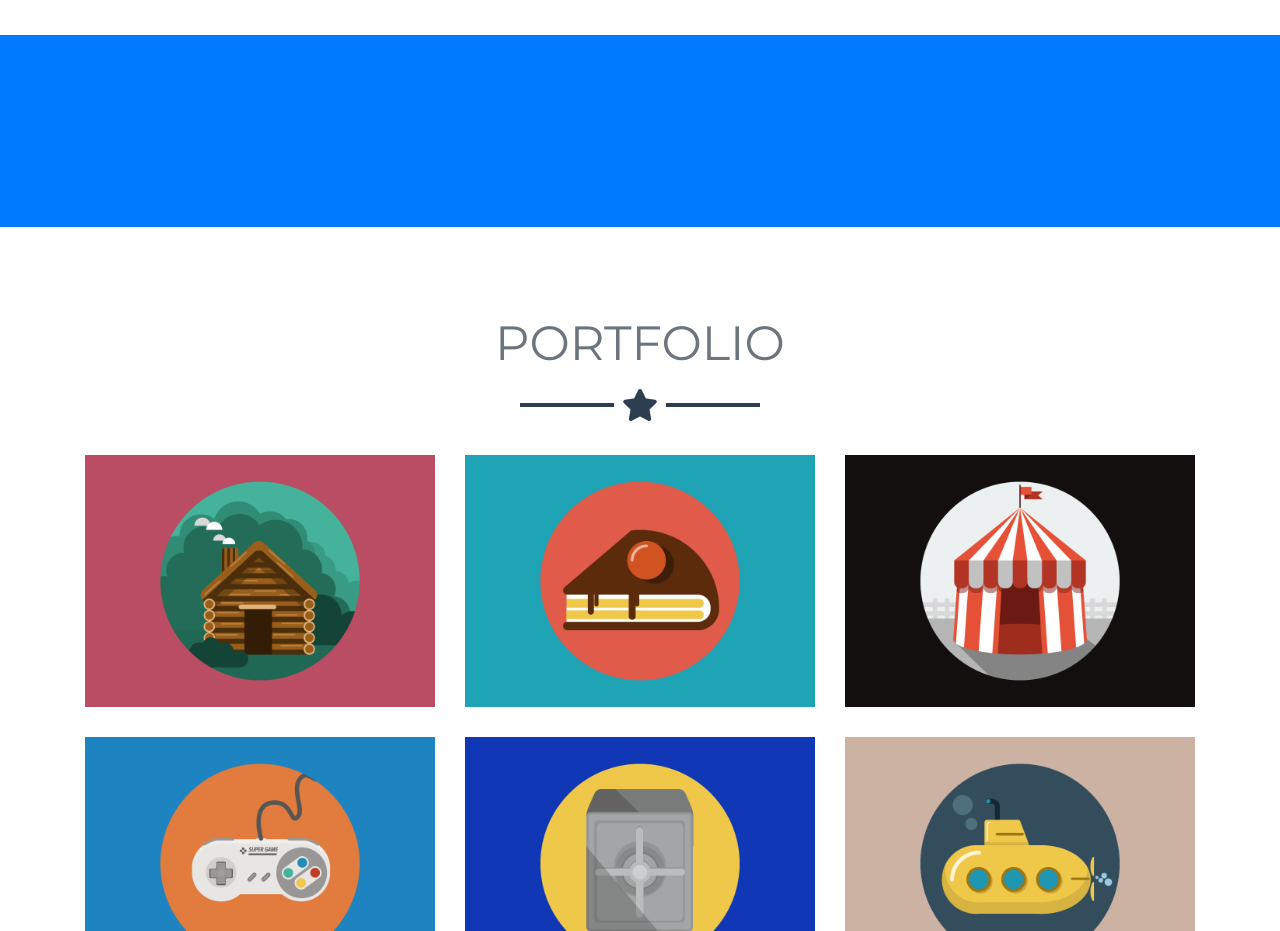
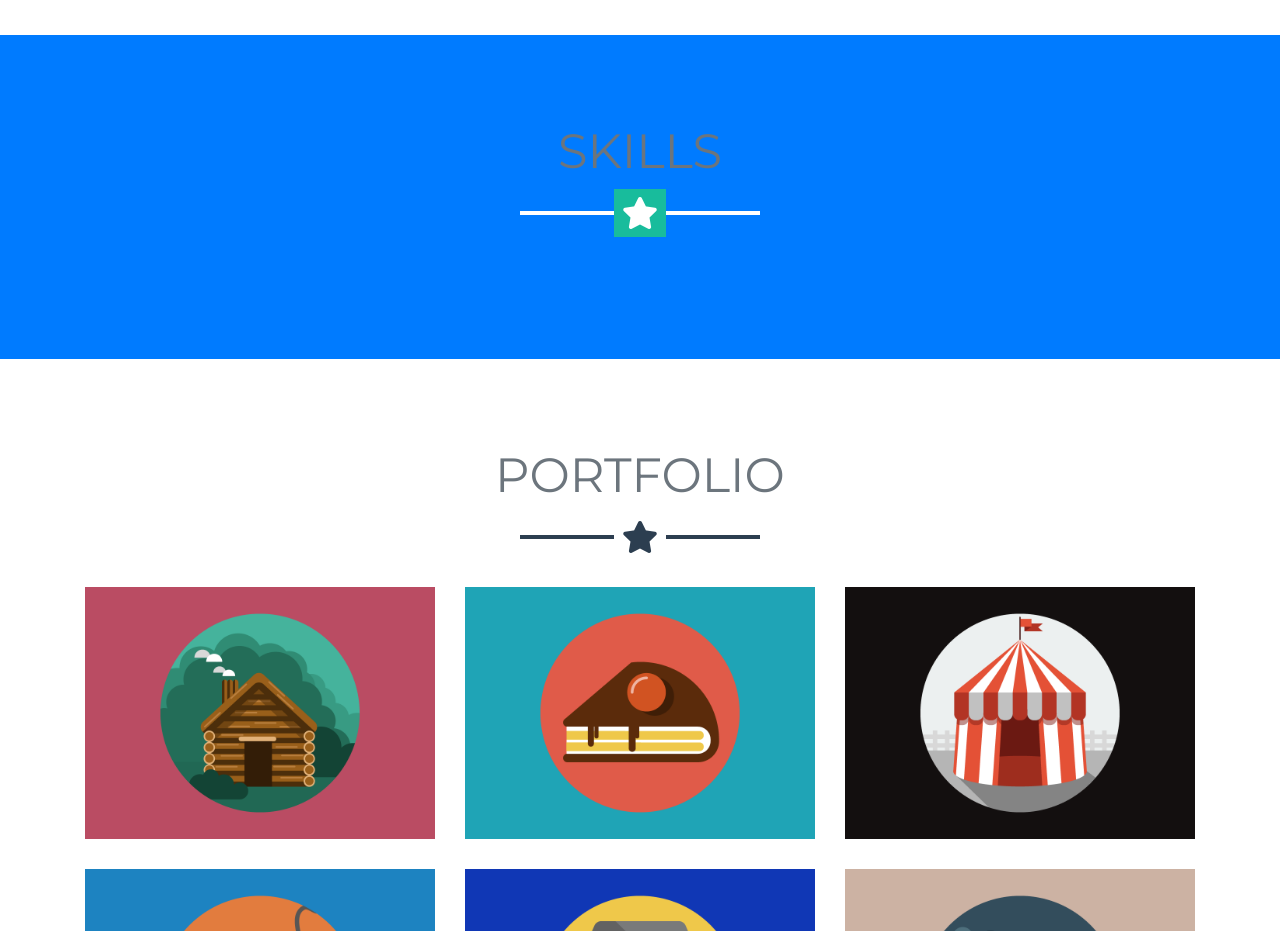
Before and after one commit to jessigu/portfolio-site, a website with bundled scripts: page index.html in a window 1280 px wide. Shown: the part 1600-2531 px from the top of the page. Built offline with nearby package versions, Linux system fonts and the light colour scheme.

Commit message:
footeragain

```diff
--- a/index.html
+++ b/index.html
@@ -89,7 +89,12 @@
 
   <!-- Skills Grid Section -->
   <section class="mb-0 bg-primary text-white text-center" id="skills">
-
+    <div class="container">
+      <h2 class="text-center text-uppercase text-secondary mb-0">Skills</h2>
+      <hr class="star-light mb-5">
+      <div class="row">
+      </div>
+    </div>
   </section>
 
   <!-- Portfolio Grid Section -->
@@ -244,7 +249,7 @@
             <i class="fab fa-fw fa-github"></i>
           </a>
         </li>
-      </ul>
+      </ul><br/>
       <small>Copyright &copy; Jessigu 2019</small>
     </div>
   </div>
```
